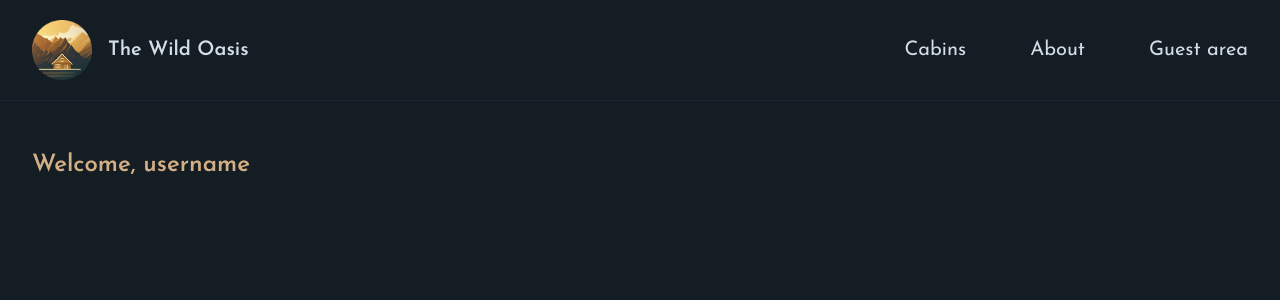
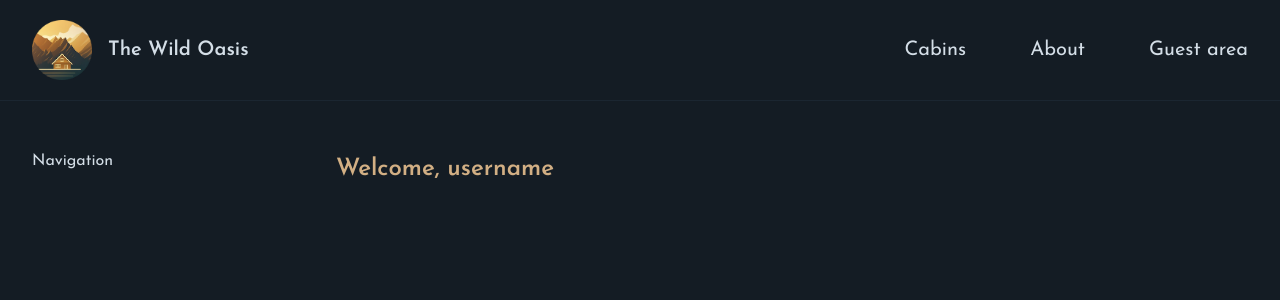
Before and after one commit to arafatah/the-wild-oasis-website, a Next.js app: page /account in a window 1280 px wide. Shown: the top 300 px of the page. Built offline with nearby package versions, Linux system fonts and the light colour scheme.

Commit message:
Add SideNavigation component and layout structure for improved navigation

```diff
--- /dev/null
+++ b/app/account/layout.js
@@ -0,0 +1,8 @@
+export default function Layout({ children }) {
+  return (
+    <div className="grid grid-cols-[16rem_1fr] h-full gap-12">
+      <div>Navigation</div>
+      <div className="py-1">{children}</div>
+    </div>
+  );
+}
```
Also changed, not shown: app/_components/SideNavigation.js (renamed from starter/components/SideNavigation.js).
